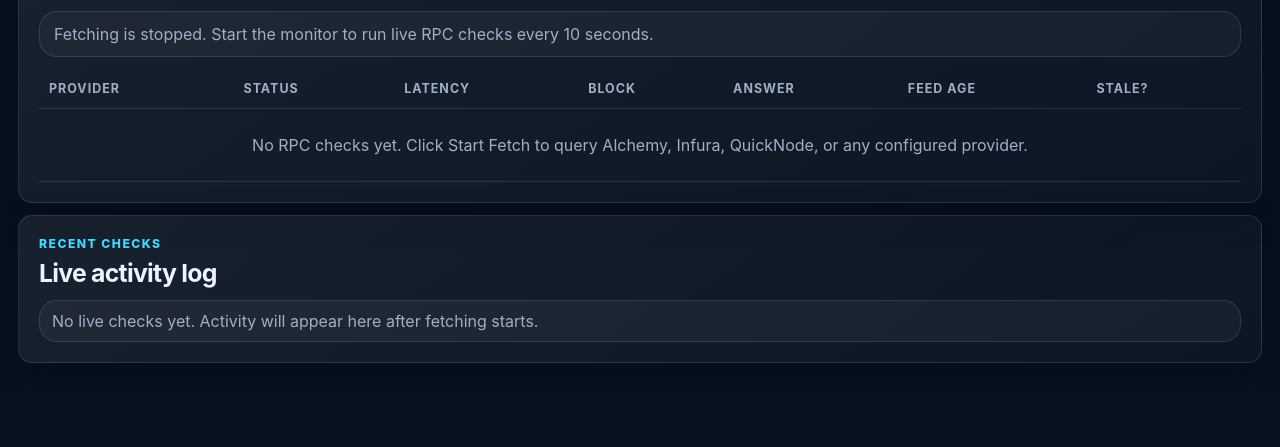
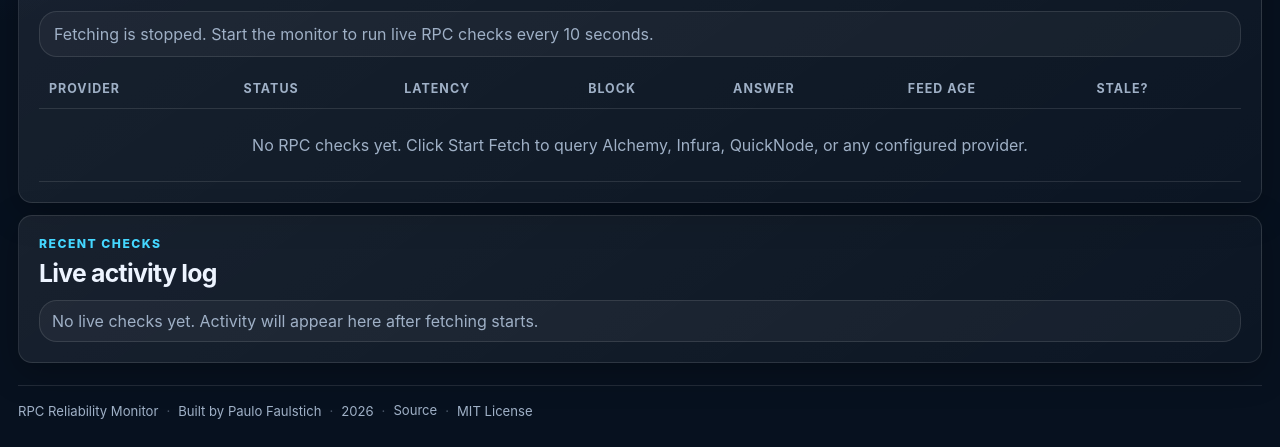
Before and after one commit to paulo-faulstich/rpc-reliability-monitor, a website: page prototype/web/index.html in a window 1280 px wide. Shown: the part 520-967 px from the top of the page. Before the commit the page ends 911 px from the top, so only its background shows below. Drawn offline with Linux system fonts and the light colour scheme.

Commit message:
Add MIT license, dashboard footer, demo section, and provider names in prototype README

```diff
--- a/prototype/web/index.html
+++ b/prototype/web/index.html
@@ -102,6 +102,18 @@
           <div id="history" class="history"></div>
         </aside>
       </section>
+
+      <footer class="site-footer">
+        <span>RPC Reliability Monitor</span>
+        <span class="dot">·</span>
+        <span>Built by <a href="https://github.com/paulo-faulstich" target="_blank" rel="noopener">Paulo Faulstich</a></span>
+        <span class="dot">·</span>
+        <span>2026</span>
+        <span class="dot">·</span>
+        <a href="https://github.com/paulo-faulstich/rpc-reliability-monitor" target="_blank" rel="noopener">Source</a>
+        <span class="dot">·</span>
+        <span>MIT License</span>
+      </footer>
     </main>
 
     <script src="/app.js" type="module"></script>
--- a/prototype/web/styles.css
+++ b/prototype/web/styles.css
@@ -388,6 +388,34 @@ ul {
   font-weight: 850;
 }
 
+.site-footer {
+  display: flex;
+  flex-wrap: wrap;
+  align-items: center;
+  gap: 8px;
+  margin-top: 22px;
+  padding-top: 16px;
+  border-top: 1px solid var(--line);
+  color: var(--muted);
+  font-size: 0.82rem;
+}
+
+.site-footer a {
+  color: var(--muted);
+  text-decoration: none;
+  border-bottom: 1px solid transparent;
+  transition: color 150ms ease, border-color 150ms ease;
+}
+
+.site-footer a:hover {
+  color: var(--text);
+  border-bottom-color: var(--cyan);
+}
+
+.site-footer .dot {
+  opacity: 0.45;
+}
+
 @keyframes pulse {
   0% {
     box-shadow: 0 0 0 0 rgba(51, 214, 159, 0.6);
```
Also changed, not shown: README.md, prototype/README.md, 1 other file.
